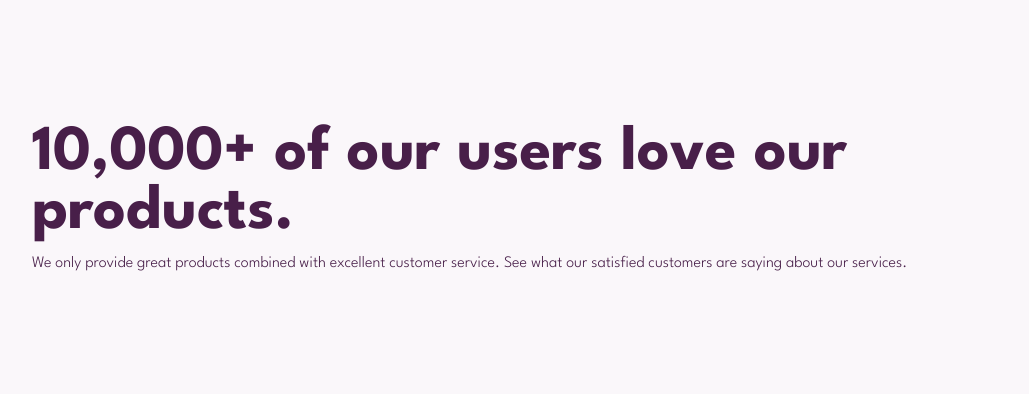
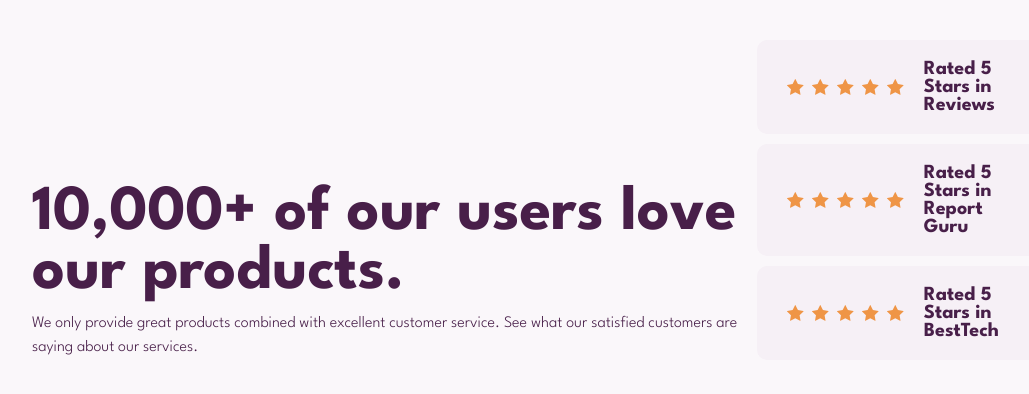
Before and after one commit to sparklaunch/Social-Proof-Section, a Next.js app: page / in a window 1280 px wide. Shown: the part 200-594 px from the top of the page, without its empty margins (96-1125 px from the left). Built offline with nearby package versions, Linux system fonts and the light colour scheme.

Commit message:
평가 섹션 추가 및 스타일 개선

```diff
--- a/src/app/page.tsx
+++ b/src/app/page.tsx
@@ -1,3 +1,5 @@
+import { ratings } from "../../db.json";
+import Rating from "../shared/ui/Rating";
 import styles from "./Home.module.css";
 
 export default function Home() {
@@ -14,7 +16,11 @@ export default function Home() {
 						saying about our services.
 					</p>
 				</header>
-				<section className={styles.ratings}></section>
+				<section className={styles.ratings}>
+					{ratings.map((rating) => (
+						<Rating key={rating.id} rate={rating} />
+					))}
+				</section>
 			</div>
 		</main>
 	);
--- a/src/shared/ui/Rating.module.css
+++ b/src/shared/ui/Rating.module.css
@@ -1,4 +1,19 @@
 .card {
 	background-color: var(--color-card);
-	padding: 10px 15px;
+	padding: 20px 30px;
+	display: flex;
+	align-items: center;
+	gap: 20px;
+	border-radius: 10px;
 }
+
+.stars {
+	display: flex;
+	gap: 8px;
+}
+
+.reviewer {
+	color: var(--color-text);
+	font-weight: 700;
+	font-size: 20px;
+}
--- a/src/shared/ui/Rating.tsx
+++ b/src/shared/ui/Rating.tsx
@@ -1,7 +1,20 @@
 import Rate from "@/src/domain/rating/Rate";
+import Image from "next/image";
+import star from "../assets/images/star.svg";
 import styles from "./Rating.module.css";
 
 export default function Rating({ rate }: { rate: Rate }) {
 	const { numberOfStars, reviewer } = rate;
-	return <div className={styles.card}></div>;
+	return (
+		<div className={styles.card}>
+			<div className={styles.stars}>
+				{[...Array(numberOfStars)].map((_, index) => (
+					<Image src={star} alt="" key={index} />
+				))}
+			</div>
+			<h2 className={styles.reviewer}>
+				Rated {numberOfStars} Stars in {reviewer}
+			</h2>
+		</div>
+	);
 }
```
